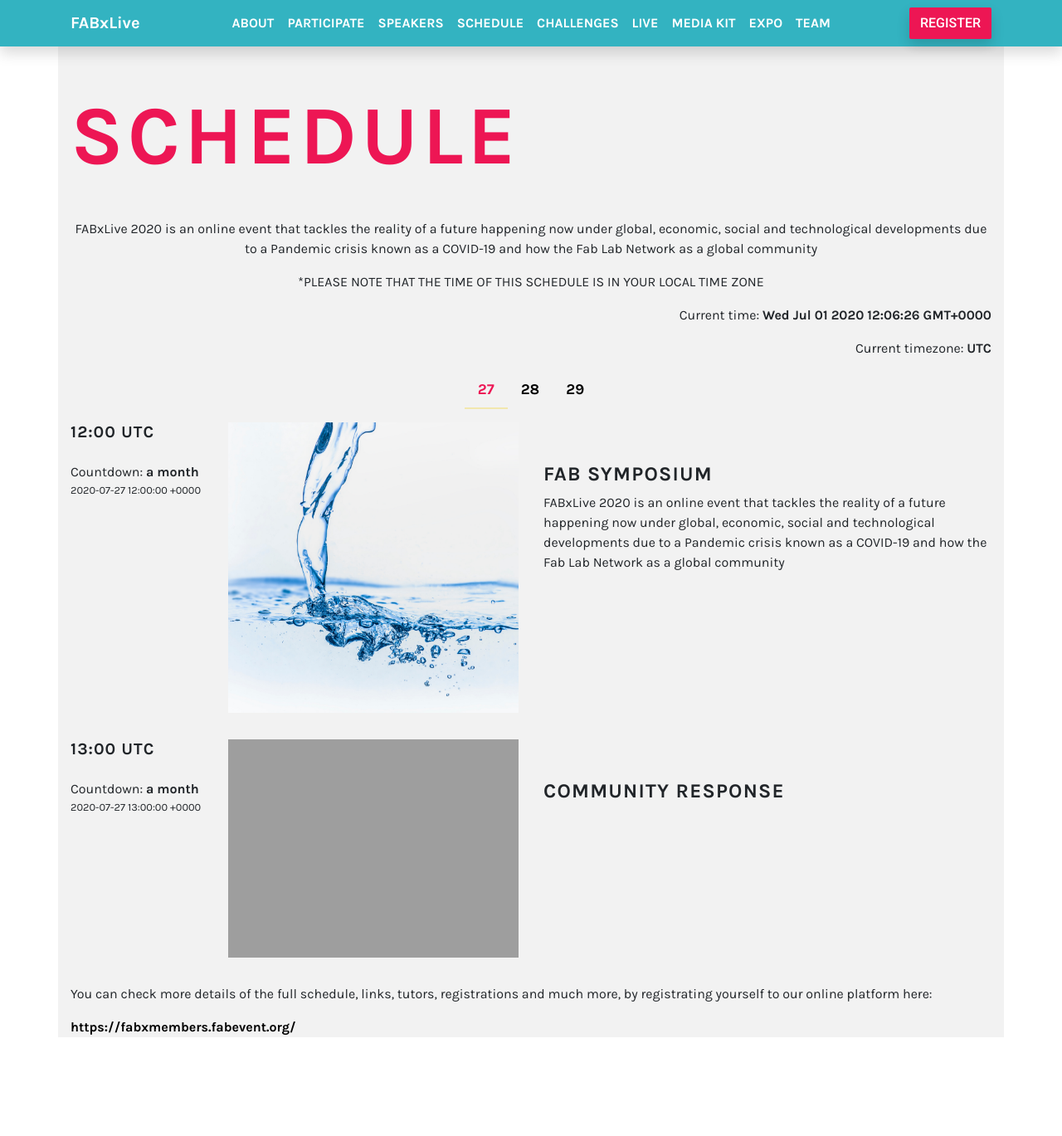
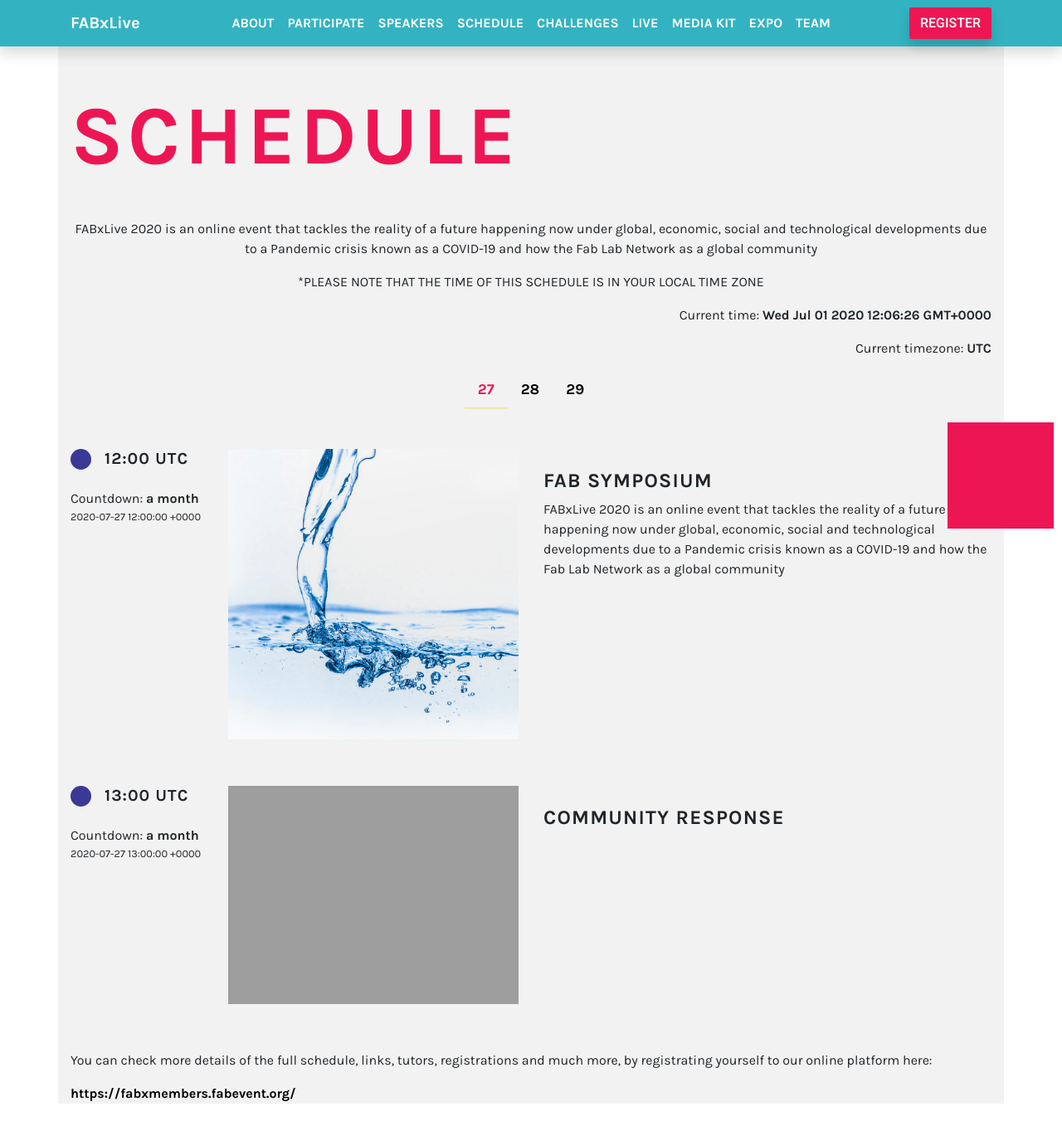
Before and after one commit to fabfoundation/fabxlive2020, a Jekyll site: the page built from schedule.html, in a window 1280 px wide and 1378 px high. Shown: the top 1369 px of the window at 83% size. Built offline with Jekyll 4.4.1, drawn with Linux system fonts in a browser that asks for light colours; nearby versions of some CDN libraries.

Commit message:
Schedule: blue bubble

```diff
--- a/assets/main.scss
+++ b/assets/main.scss
@@ -106,6 +106,11 @@
   border-radius: 50%;
 }
 
+.circle-25 {
+  width: 25px;
+  height: 25px;
+}
+
 .circle-sm {
   border-radius: 50%;
   height: 10vw;
--- a/schedule.html
+++ b/schedule.html
@@ -35,28 +35,35 @@
 
 </section>
 
+<div class="box-sm bg-red position-absolute" style="right: 10px; "></div>
+
 <section class="mb-5">
   <div class="tab-content" id="pills-date">
     {% assign all_days = site.events | group_by_exp:"site", "site.date | date: '%-d'" %}
     {% for each_day in all_days %}
       <div class="tab-pane fade {% if forloop.first == true %} show active {% endif %}" id="pills-{{each_day.name}}" role="tabpanel" aria-labelledby="pills-{{each_day.name}}-tab">
         {% for item in each_day.items %}
-          <article class="row my-2">
-            <div class="col-md-5 col-lg-2 mb-4 speaker">
-              <h5 class="mb-4">
-                {{item.date | date: "%H:%M %Z" }}
-              </h5>
+          <article class="row my-5">
+            <div class="col-md-5 col-lg-2 mb-2 speaker">
+
+              <div class="d-flex">
+                <div class="circle circle-25 bg-blue"></div>
+                <h5 class="mb-4 ml-3">
+                  {{item.date | date: "%H:%M %Z" }}
+                </h5>
+              </div>
+
               <span class="d-block">Countdown: <strong class="countdown"></strong></span>
               <small class="the-date d-block">{{item.date}}</small>
               <span class="the-date-unix d-none">{{item.date | date: "%s" }}</span>
             </div>
 
-            <div class="col-md-5 col-lg-4 mb-4 speaker">
+            <div class="col-md-5 col-lg-4 mb-2">
               <img src="{{ item.picture | absolute_url }}" class="img-fluid" style="" alt=""/>
             </div>
 
-            <div class="col-md-12 col-lg-6">
-              <h4 class="mt-5 text-uppercase">{{item.title}}</h4>
+            <div class="col-md-12 col-lg-6 mb-5">
+              <h4 class="mt-4 text-uppercase">{{item.title}}</h4>
               {{item.content}}
             </div>
           </article>
```
